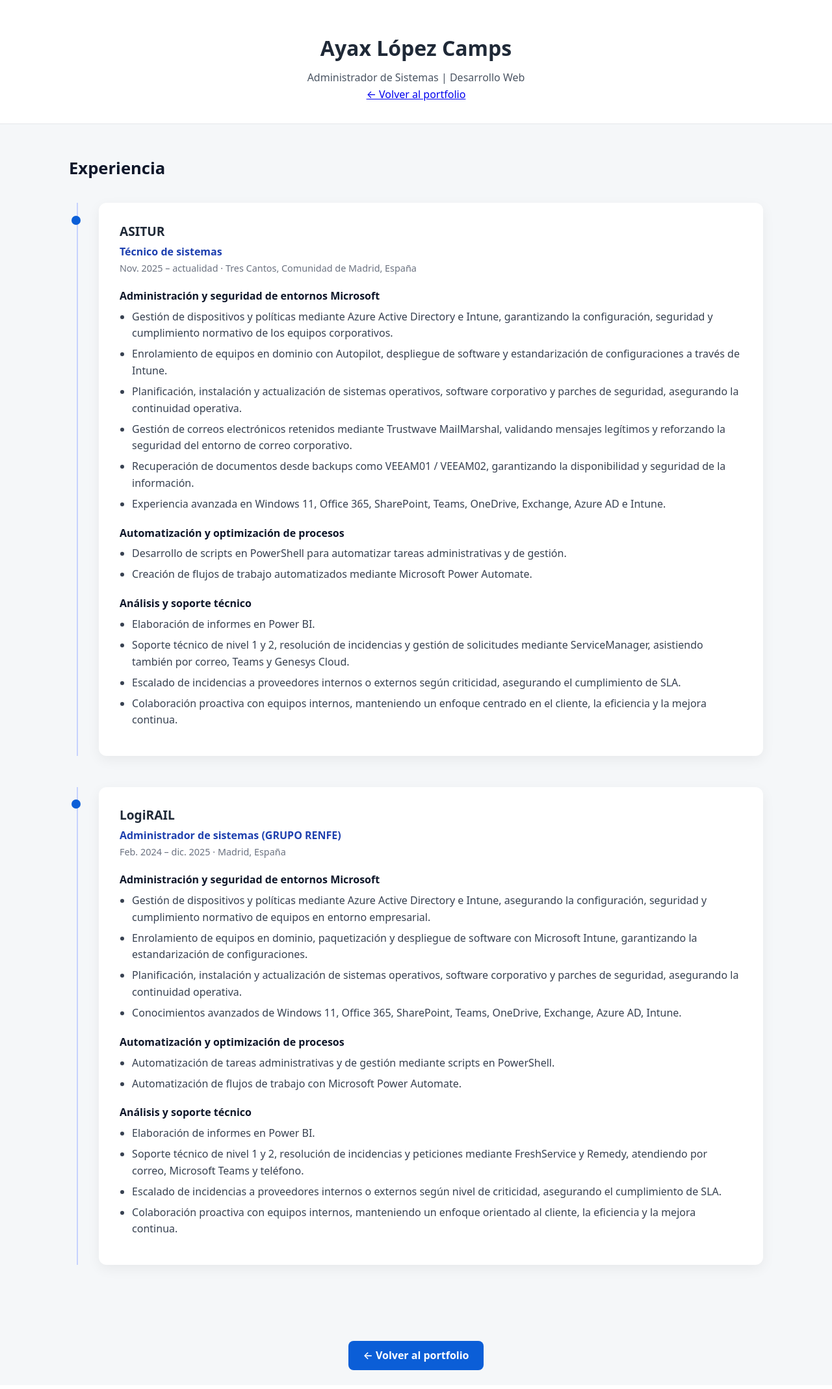
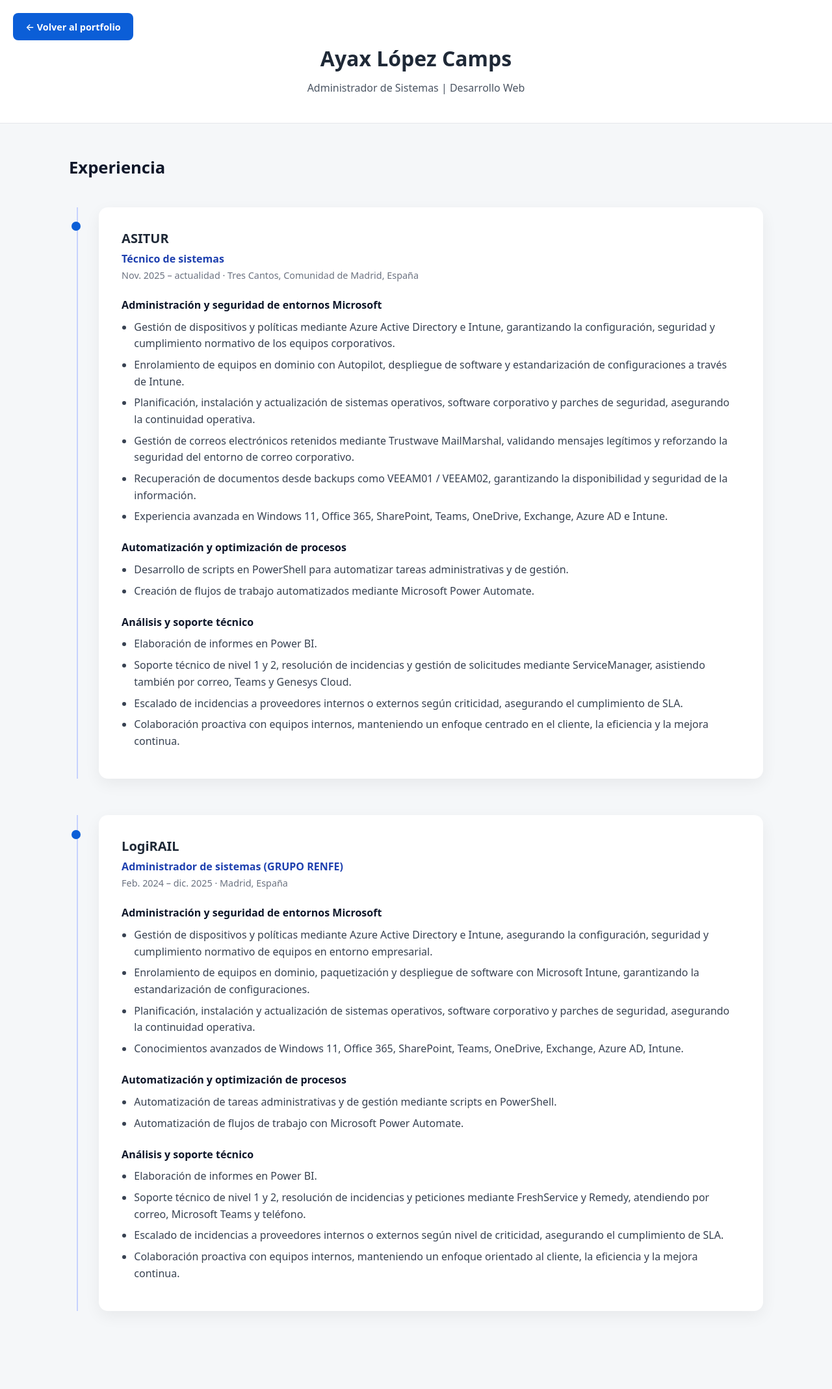
Before and after one commit to Ayaxlc/Ayaxlc.github.io, a PHP site: page /cv.html in a window 1280 px wide. Shown: the whole page at 65% size. Before the commit the page ends 2108 px from the top, so only its background shows below. Run offline with PHP 8.4, Linux system fonts and the light colour scheme.

Commit message:
Update cv.css

```diff
--- a/cv.css
+++ b/cv.css
@@ -1,4 +1,6 @@
-/* RESET BÁSICO */
+/* =========================
+   RESET BÁSICO
+========================= */
 * {
     margin: 0;
     padding: 0;
@@ -6,16 +8,21 @@
 }
 
 body {
-    font-family: system-ui, -apple-system, BlinkMacSystemFont, "Segoe UI", Roboto, Arial, sans-serif;
+    min-height: 100vh;
+    font-family: system-ui, -apple-system, BlinkMacSystemFont, "Segoe UI",
+        Roboto, Arial, sans-serif;
     background-color: #f5f7f9;
     color: #1f2937;
     line-height: 1.6;
 }
 
-/* HEADER */
+/* =========================
+   HEADER
+========================= */
 .cv-header {
+    position: relative; /* clave para el botón */
     text-align: center;
-    padding: 3rem 1rem 2rem;
+    padding: 4rem 1rem 2.5rem;
     background-color: #ffffff;
     border-bottom: 1px solid #e5e7eb;
 }
@@ -30,32 +37,56 @@
     color: #4b5563;
 }
 
-/* CONTENEDOR PRINCIPAL */
+/* BOTÓN VOLVER ARRIBA */
+.cv-back {
+    position: absolute;
+    top: 20px;
+    left: 20px;
+    text-decoration: none;
+    background-color: #0b5ed7;
+    color: #ffffff;
+    padding: 0.6rem 1.2rem;
+    border-radius: 8px;
+    font-weight: 600;
+    font-size: 0.9rem;
+    transition: background-color 0.2s ease;
+}
+
+.cv-back:hover {
+    background-color: #0949a5;
+}
+
+/* =========================
+   CONTENEDOR PRINCIPAL
+========================= */
 .cv-container {
     max-width: 1100px;
-    margin: 0 auto;
-    padding: 3rem 1rem;
+    margin: 3rem auto 0; /* centra visualmente */
+    padding: 0 1rem 4rem;
 }
 
-/* SECCIÓN */
+/* =========================
+   SECCIÓN
+========================= */
 .cv-section h2 {
     font-size: 1.6rem;
     font-weight: 700;
-    margin-bottom: 2rem;
+    margin-bottom: 2.5rem;
     color: #0f172a;
 }
 
-/* JOB / TIMELINE */
+/* =========================
+   JOB / TIMELINE
+========================= */
 .cv-job {
     position: relative;
     display: flex;
     gap: 2rem;
-    margin-bottom: 3rem;
+    margin-bottom: 3.5rem;
 }
 
 /* LÍNEA VERTICAL */
 .cv-line {
-    position: relative;
     width: 2px;
     background-color: #c7d2fe;
     margin-left: 12px;
@@ -66,7 +97,7 @@
     content: "";
     position: absolute;
     left: 4px;
-    top: 1.2rem;
+    top: 1.4rem;
     width: 14px;
     height: 14px;
     background-color: #0b5ed7;
@@ -74,18 +105,22 @@
     z-index: 2;
 }
 
-/* TARJETA */
+/* =========================
+   TARJETA
+========================= */
 .cv-content {
     background-color: #ffffff;
-    padding: 1.8rem 2rem;
-    border-radius: 12px;
-    box-shadow: 0 6px 20px rgba(0, 0, 0, 0.06);
+    padding: 2rem 2.2rem;
+    border-radius: 14px;
+    box-shadow: 0 8px 24px rgba(0, 0, 0, 0.06);
     width: 100%;
 }
 
-/* TEXTOS */
+/* =========================
+   TEXTOS
+========================= */
 .cv-company {
-    font-size: 1.2rem;
+    font-size: 1.25rem;
     font-weight: 700;
     margin-bottom: 0.2rem;
 }
@@ -98,49 +133,50 @@
 .cv-meta {
     font-size: 0.9rem;
     color: #6b7280;
-    margin-bottom: 1rem;
+    margin-bottom: 1.2rem;
 }
 
 .cv-area {
     font-weight: 600;
-    margin-top: 1.2rem;
-    margin-bottom: 0.4rem;
+    margin-top: 1.4rem;
+    margin-bottom: 0.5rem;
     color: #0f172a;
 }
 
-/* LISTAS */
+/* =========================
+   LISTAS
+========================= */
 .cv-content ul {
     margin-left: 1.2rem;
     margin-bottom: 0.8rem;
 }
 
 .cv-content li {
-    margin-bottom: 0.4rem;
+    margin-bottom: 0.45rem;
     color: #374151;
 }
 
-/* FOOTER */
+/* =========================
+   FOOTER
+========================= */
 .cv-footer {
-    text-align: center;
-    padding: 2rem 1rem;
+    display: none; /* ya no lo necesitamos abajo */
 }
 
-.cv-footer a {
-    text-decoration: none;
-    background-color: #0b5ed7;
-    color: #ffffff;
-    padding: 0.7rem 1.4rem;
-    border-radius: 8px;
-    font-weight: 600;
-    transition: background-color 0.2s ease;
-}
+/* =========================
+   RESPONSIVE
+========================= */
+@media (max-width: 768px) {
+    .cv-header {
+        padding-top: 4.5rem;
+    }
 
-.cv-footer a:hover {
-    background-color: #0949a5;
-}
+    .cv-back {
+        top: 15px;
+        left: 15px;
+        font-size: 0.85rem;
+    }
 
-/* RESPONSIVE */
-@media (max-width: 768px) {
     .cv-job {
         gap: 1rem;
     }
@@ -154,6 +190,6 @@
     }
 
     .cv-content {
-        padding: 1.4rem;
+        padding: 1.5rem;
     }
 }
```
